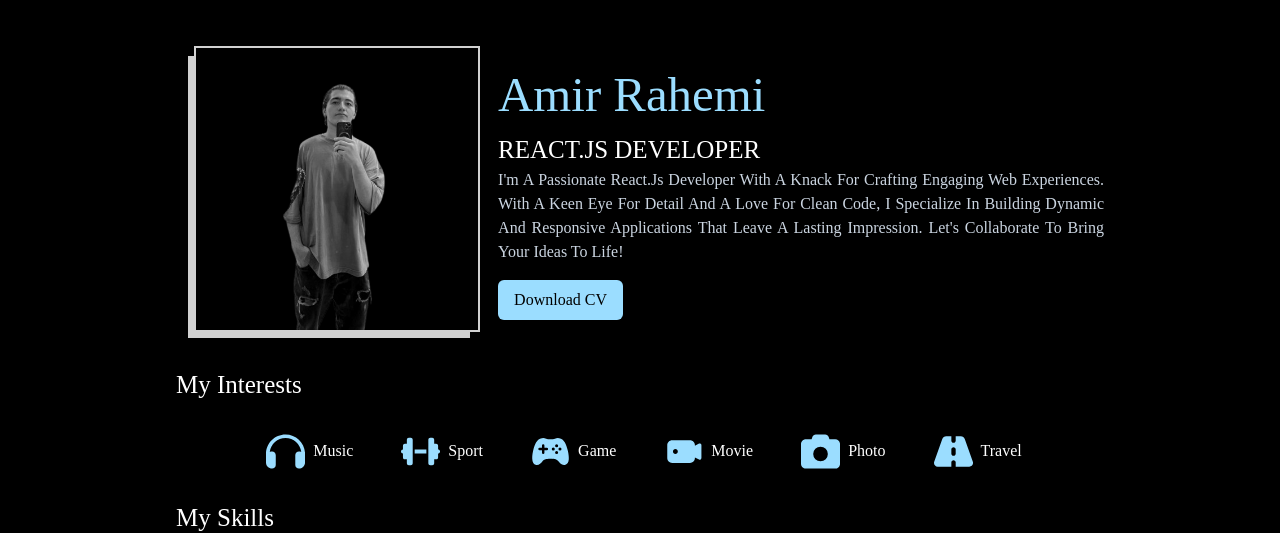
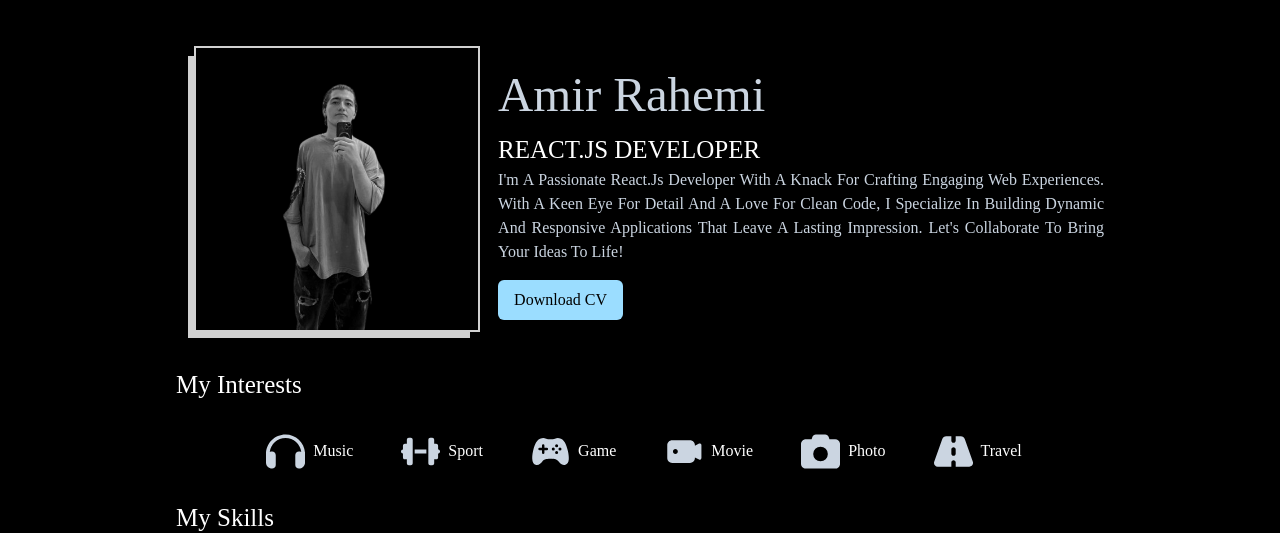
Before and after one commit to amirrahemi01/portfolio, a React (Create React App) app: page / in a window 1280 px wide. Shown: the part 772-1305 px from the top of the page. Built offline with nearby package versions, Linux system fonts and the light colour scheme.

Commit message:
change about icons color

```diff
--- a/src/components/About.tsx
+++ b/src/components/About.tsx
@@ -23,7 +23,7 @@ function About({}: Props) {
         <br />
 
         <div className="flex flex-col justify-center">
-          <h1 className="text-base lg:text-5xl text-blue-200 dark:text-blue-100">
+          <h1 className="text-base lg:text-5xl text-black dark:text-slate-300">
             {t("content.amirrahemi")}
           </h1>
           <h2 className="text-base lg:text-2xl text-black dark:text-white">
@@ -49,27 +49,27 @@ function About({}: Props) {
 
         <div className="flex flex-row justify-between mt-4 p-3 overflow-y-hidden overflow-x-scroll md:overflow-x-auto md:justify-center text-black dark:text-white">
           <div className="flex items-center w-fit mx-5">
-            <FaHeadphones className="mx-2 text-blue-200 dark:text-blue-100 text-4xl" />
+            <FaHeadphones className="mx-2 text-black dark:text-slate-300 text-4xl filter" />
             <p>{t("content.music")}</p>
           </div>
           <div className="flex items-center w-fit mx-5">
-            <FaDumbbell className="mx-2 text-blue-200 dark:text-blue-100 text-4xl" />
+            <FaDumbbell className="mx-2 text-black dark:text-slate-300 text-4xl filter" />
             <p>{t("content.sport")}</p>
           </div>
           <div className="flex items-center w-fit mx-5">
-            <IoGameController className="mx-2 text-blue-200 dark:text-blue-100 text-4xl" />
+            <IoGameController className="mx-2 text-black dark:text-slate-300 text-4xl filter" />
             <p>{t("content.game")}</p>
           </div>
           <div className="flex items-center w-fit mx-5">
-            <TiVideo className="mx-2 text-blue-200 dark:text-blue-100 text-4xl" />
+            <TiVideo className="mx-2 text-black dark:text-slate-300 text-4xl filter" />
             <p>{t("content.movie")}</p>
           </div>
           <div className="flex items-center w-fit mx-5">
-            <FaCamera className="mx-2 text-blue-200 dark:text-blue-100 text-4xl" />
+            <FaCamera className="mx-2 text-black dark:text-slate-300 text-4xl filter" />
             <p>{t("content.photo")}</p>
           </div>
           <div className="flex items-center w-fit mx-5">
-            <FaRoad className="mx-2 text-blue-200 dark:text-blue-100 text-4xl" />
+            <FaRoad className="mx-2 text-black dark:text-slate-300 text-4xl filter" />
             <p>{t("content.travel")}</p>
           </div>
         </div>
```
